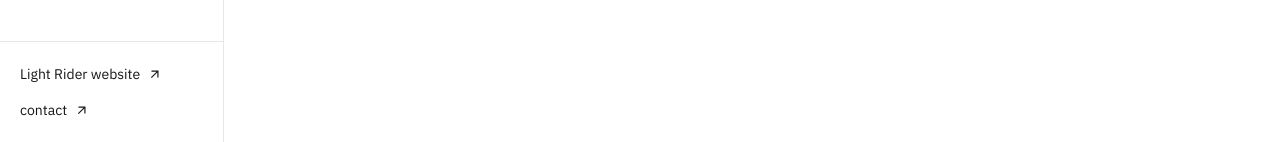
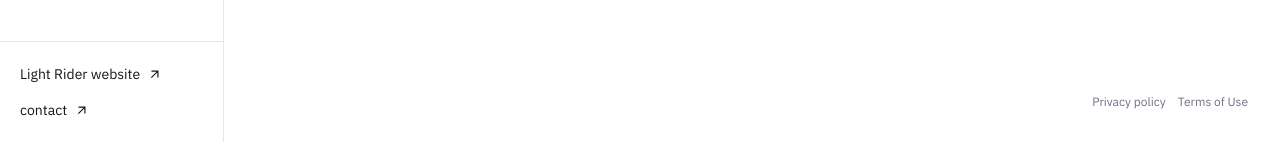
Before and after one commit to lightriderinc/cloud_platform_nextjs, a Next.js app: page / in a window 1280 px wide. Shown: the part 658-800 px from the top of the page. Built offline with nearby package versions, Linux system fonts and the light colour scheme; a web font is replaced by a local one.

Commit message:
feat: Privacy & ToS pages init

```diff
--- a/src/app/page.tsx
+++ b/src/app/page.tsx
@@ -6,6 +6,7 @@ export default function Home() {
   // const token = process.env.LR_TOKEN ?? "";
 
   return (
+    <div className="flex flex-col h-full justify-between">
       <div>
         <h1 className="text-2xl font-semibold text-gray-700">Dashboard</h1>
         <p className="mb-12 text-sm text-gray-600">
@@ -36,8 +37,9 @@ export default function Home() {
           <InfoBox>
             The Light Rider cloud quantum platform is currently in active
             development. <br />
-          All features will be fully available upon official launch. Below is a
-          limited demo intended to provide a preview of select functionality.
+            All features will be fully available upon official launch. Below is
+            a limited demo intended to provide a preview of select
+            functionality.
           </InfoBox>
         </div>
         <div className="flex flex-row gap-4 mt-6">
@@ -45,5 +47,10 @@ export default function Home() {
           <DashboardDemoCircuit />
         </div>
       </div>
+      <div className="flex flex-row gap-3 w-full justify-end pt-6 pb-2">
+        <a className="text-xs text-gray-500" href="/privacy">Privacy policy</a>
+        <a className="text-xs text-gray-500" href="/terms-of-use">Terms of Use</a>
+      </div>
+    </div>
   );
 }
--- /dev/null
+++ b/src/app/privacy/page.tsx
@@ -0,0 +1,7 @@
+export default function PrivacyPage() {
+  return (
+    <div>
+
+    </div>
+  );
+}
--- /dev/null
+++ b/src/app/terms-of-use/page.tsx
@@ -0,0 +1,7 @@
+export default function TermsPage() {
+  return (
+    <div>
+
+    </div>
+  );
+}
```
Lines whose indentation alone changed are shown as unchanged.
